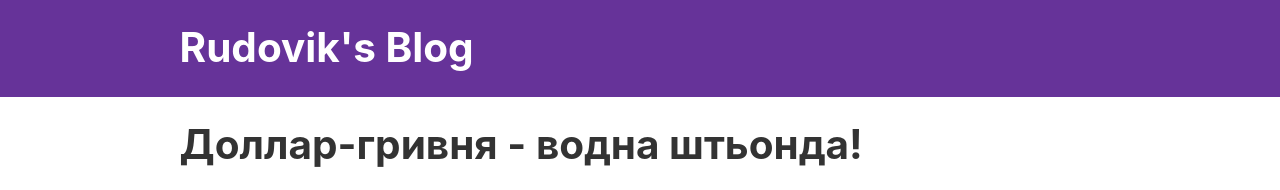
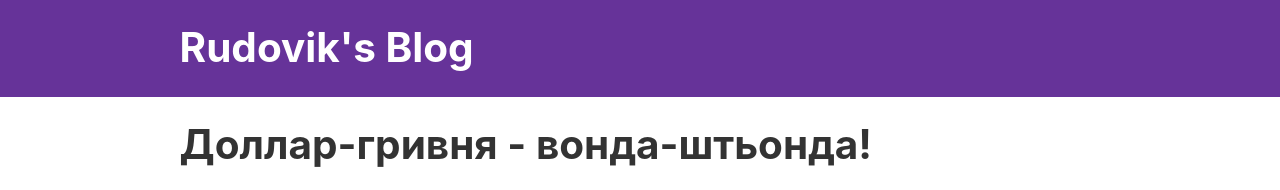
Before and after one commit to rudovik/super-blog, a Gatsby site: page /dollar-hryvna/ in a window 1280 px wide. Shown: the top 190 px of the page. Built offline with nearby package versions, Linux system fonts and the light colour scheme; Gatsby itself is replaced by a stand-in of ours.

Commit message:
Fixed article title.

```diff
--- a/src/markdown-pages/dollar-hryvna.md
+++ b/src/markdown-pages/dollar-hryvna.md
@@ -1,5 +1,5 @@
 ---
-title: "Доллар-гривня - водна штьонда!"
+title: "Доллар-гривня - вонда-штьонда!"
 date: "2020-02-25"
 ---
 
```
